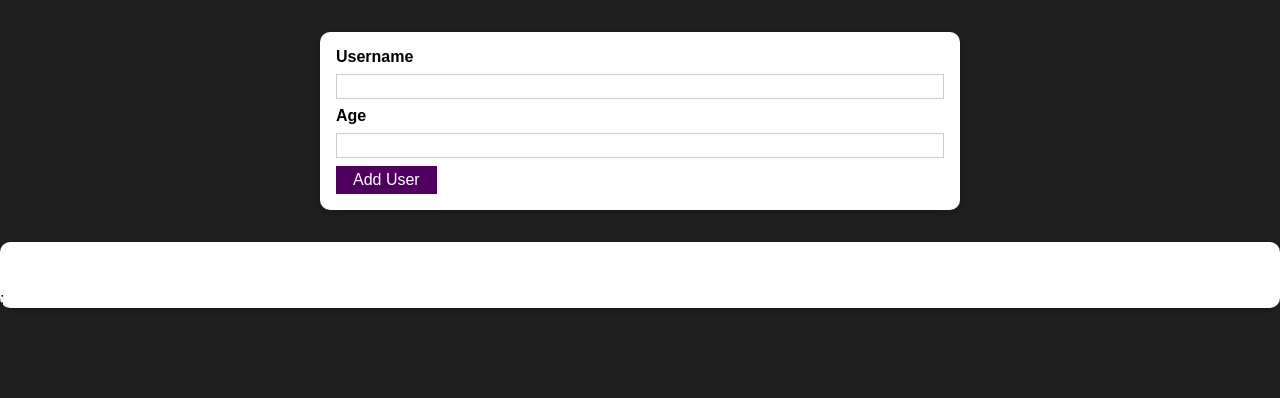
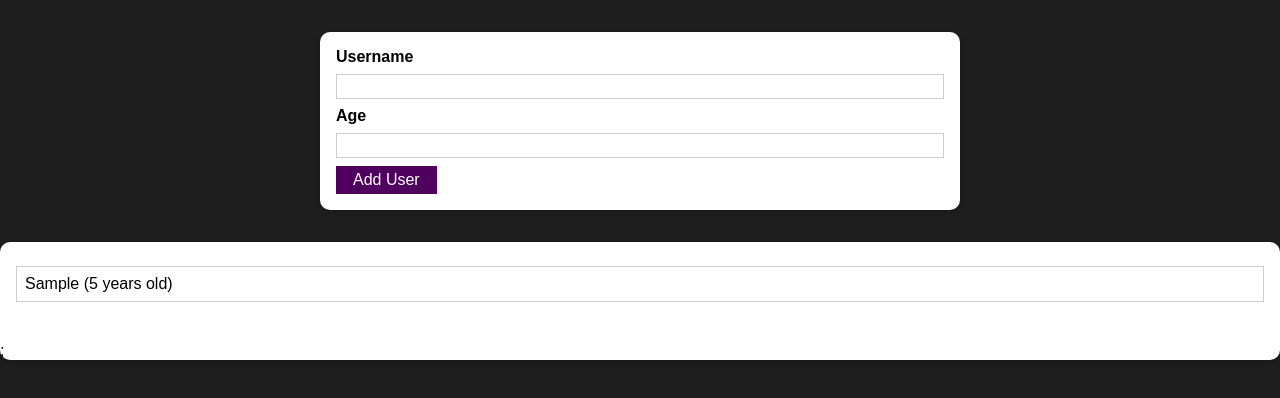
Before and after one commit to hadishnr/react-practice-project-1, a React (Create React App) app: page / in a window 1280 px wide. Both pictures are taken after typing "Sample", "5" into the empty fields and a click on the button "Add User". Shown: the top 398 px of the page. Built offline with nearby package versions, Linux system fonts and the light colour scheme.

Commit message:
handle users list state

```diff
--- a/src/App.js
+++ b/src/App.js
@@ -1,12 +1,23 @@
-import React from 'react';
+import React, { useState } from 'react';
 import AddUser from './components/Users/AddUser';
 import UsersList from './components/Users/UsersList';
 
 function App() {
+  const [usersList, setUsersList] = useState([]);
+
+  const addUsersList = (uName, uAge) => {
+    setUsersList(prevUsersList => {
+      return [
+        ...prevUsersList,
+        { name: uName, age: uAge, id: Math.random().toString() },
+      ];
+    });
+  };
+
   return (
     <div>
-      <AddUser />
-      <UsersList users={[]} />
+      <AddUser onAddUser={addUsersList} />
+      <UsersList users={usersList} />
     </div>
   );
 }
--- a/src/components/Users/AddUser.js
+++ b/src/components/Users/AddUser.js
@@ -4,7 +4,7 @@
 
 import classes from './AddUser.module.css';
 
-const AddUser = () => {
+const AddUser = props => {
   const [enteredUsername, setEnteredUsername] = useState('');
   const [enteredAge, setEnteredAge] = useState('');
 
@@ -16,6 +16,7 @@
     if (+enteredAge < 1) {
       return;
     }
+    props.onAddUser(enteredUsername, enteredAge);
     setEnteredUsername('');
     setEnteredAge('');
   };
--- a/src/components/Users/UsersList.js
+++ b/src/components/Users/UsersList.js
@@ -8,7 +8,7 @@
     <Card className={classes.users}>
       <ul>
         {props.users.map(user => (
-          <li>
+          <li key={user.id}>
             {user.name} ({user.age} years old)
           </li>
         ))}
```
